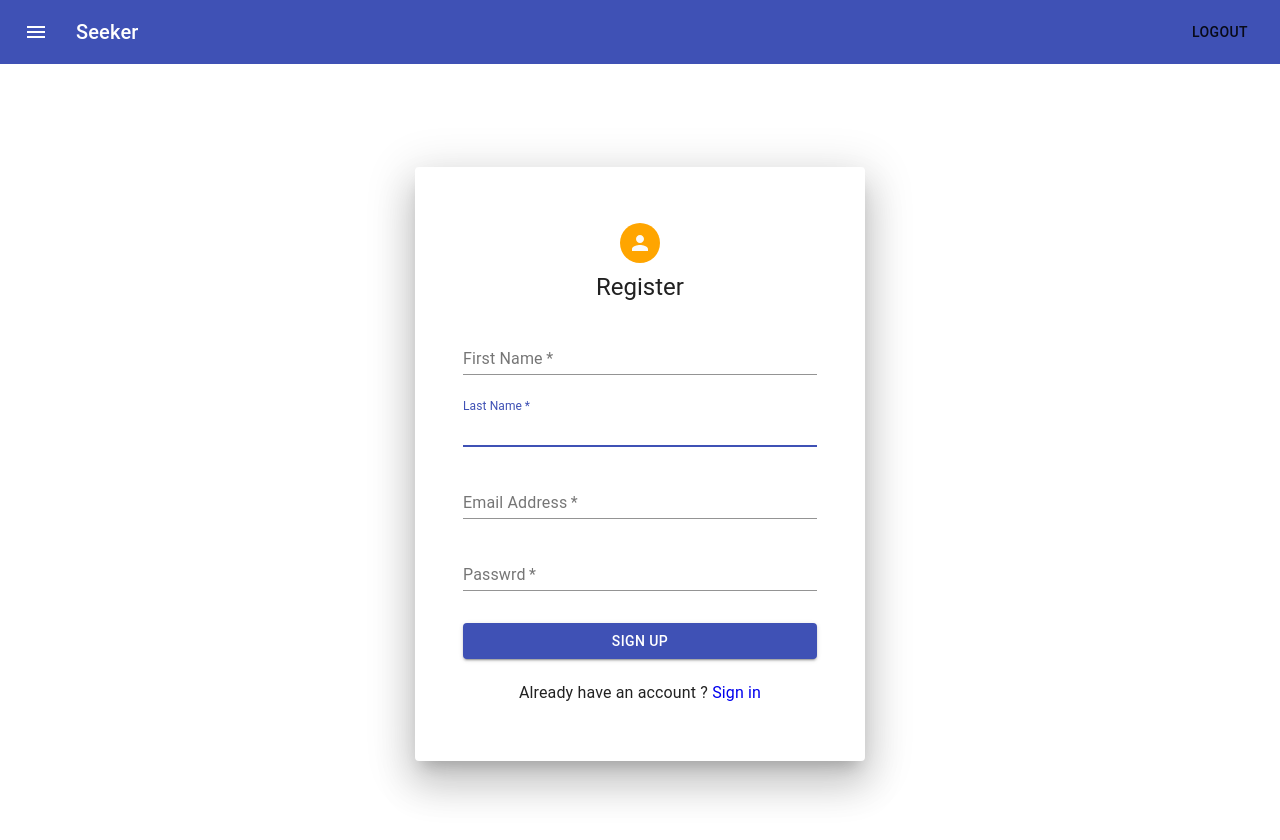
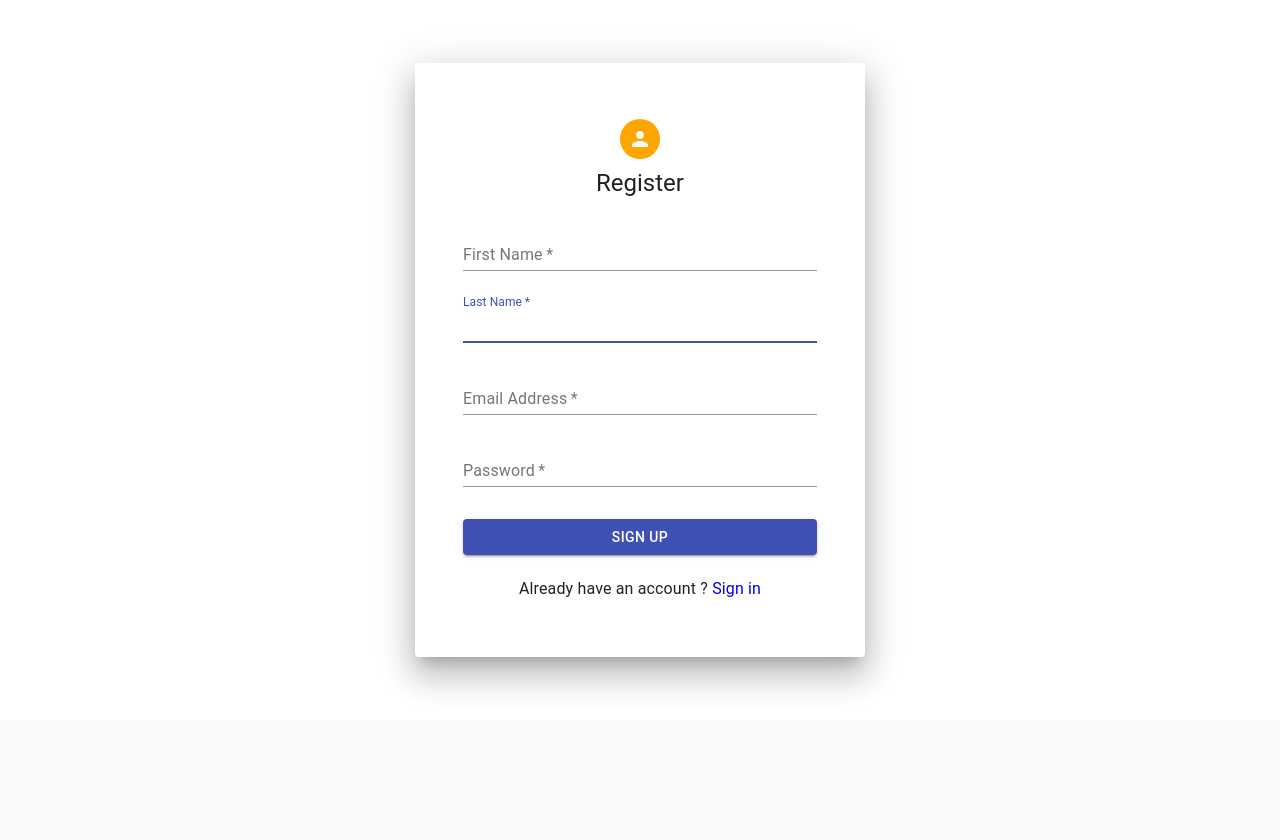
Before and after one commit to about-minor-project/seekers-frontend, a React (Create React App) app: page /register in a window 1280 px wide. Shown: the top 840 px of the page. After the commit the page ends 800 px from the top, so only its background shows below. Built offline with nearby package versions, Linux system fonts and the light colour scheme.

Commit message:
alignment done

```diff
--- a/src/App.js
+++ b/src/App.js
@@ -1,9 +1,8 @@
 import React, { Component } from "react";
 import { BrowserRouter as Router, Switch, Route, Link } from "react-router-dom";
-import SignUp from "./components/Signup";
-import Login from "./components/Login";
-import Profile from "./components/Profile";
-import NavBar from "./components/NavBar";
+import SignUp from "./components/signup";
+import Login from "./components/login";
+import Profile from "./components/profile";
 
 const styles = {
   main: {
@@ -17,7 +16,10 @@ const styles = {
     backgroundRepeat: "no-repeat",
     backgroundSize: "cover",
     position: "relative",
+    overflow: "hidden"
+
   },
+
 };
 class App extends Component {
   constructor(props) {
@@ -53,7 +55,6 @@ class App extends Component {
   render() {
     return (
       <Router>
-        <NavBar/>
         <Switch>
           <Route exact path="/" component={this.renderContent} />
           <Route exact path="/register" component={SignUp} />
--- a/src/components/NavBar.js
+++ b/src/components/NavBar.js
@@ -1,49 +1,102 @@
-import React, { Component } from "react";
-import AppBar from "@material-ui/core/AppBar";
-import Toolbar from "@material-ui/core/Toolbar";
-import Typography from "@material-ui/core/Typography";
-import Button from "@material-ui/core/Button";
-import IconButton from "@material-ui/core/IconButton";
-import MenuIcon from "@material-ui/icons/Menu";
-import {Link} from 'react-router-dom'
-import { makeStyles } from '@material-ui/core/styles';
+import React, { useState, Fragment } from 'react';
+import clsx from 'clsx';
+import { Router, Route, Link } from "react-router-dom";
+import { createBrowserHistory } from "history";
+import { withStyles } from '@material-ui/core/styles';
+import AppBar from '@material-ui/core/AppBar';
+import Toolbar from '@material-ui/core/Toolbar';
+import Typography from '@material-ui/core/Typography';
+import Drawer from '@material-ui/core/Drawer';
+import List from '@material-ui/core/List';
+import ListItem from '@material-ui/core/ListItem';
+import ListItemText from '@material-ui/core/ListItemText';
+import IconButton from '@material-ui/core/IconButton';
+import MenuIcon from '@material-ui/icons/Menu';
 
-const useStyles = makeStyles((theme) => ({
+const drawerWidth = 240;
+const history = createBrowserHistory();
+
+const styles = theme => ({
   root: {
-    flexGrow: 1,
+    flexGrow: 1
+  },
+  flex: {
+    flex: 1
+  },
+  drawerPaper: {
+    position: "relative",
+    width: drawerWidth
   },
   menuButton: {
-    marginRight: theme.spacing(2),
+    marginLeft: -12,
+    marginRight: 20
   },
-  title: {
-    flexGrow: 1,
+  toolbarMargin: theme.mixins.toolbar,
+  aboveDrawer: {
+    zIndex: theme.zIndex.drawer + 1
   },
-}));
 
-const NavBar = () => {
-  const classes = useStyles();
-  return (
-    <div>
-      <AppBar position="static">
+});
+
+const MyToolbar = withStyles(styles)(
+  ({ classes, title, onMenuClick }) => (
+    <Fragment>
+      <AppBar className={classes.aboveDrawer}>
         <Toolbar>
           <IconButton
-            edge="start"
             className={classes.menuButton}
             color="inherit"
-            aria-label="menu"
+            aria-label="Menu"
+            onClick={onMenuClick}
           >
             <MenuIcon />
           </IconButton>
-          <Typography variant="h6" className={classes.title}>
+          <Typography variant="h5" className={classes.title}>
             Seeker
           </Typography>
-          <Link style={{ textDecoration: "none", color: "white" }} to="/">
-            <Button>logout</Button>
-          </Link>
-        </Toolbar>
-      </AppBar>
+          </Toolbar>
+       </AppBar>
+      <div className={classes.toolbarMargin} />
+    </Fragment>
+  )
+);
+
+const MyDrawer = withStyles(styles)(
+  ({ classes, variant, open, onClose, onItemClick }) => (
+
+    <Drawer variant={variant} open={open} onClose={onClose} classes={{paper: classes.drawerPaper }}>
+      <div className={clsx({[classes.toolbarMargin]: variant === 'persistent' })}/>
+      <List>
+        <ListItem button component={Link} to="/Profile" onClick={onItemClick('Profile')}>
+          <ListItemText>Profile</ListItemText>
+        </ListItem>
+        <ListItem  button component={Link} to="/" onClick={onItemClick('Logout')}>
+          <ListItemText>Logout</ListItemText>
+        </ListItem>
+       </List>
+    </Drawer>
+     )
+);
+
+function AppBarInteraction({ classes, variant }) {
+  const [drawer, setDrawer] = useState(false);
+  const [title, setTitle] = useState('Profile');
+  const toggleDrawer = () => {
+    setDrawer(!drawer);
+  };
+
+  const onItemClick = title => () => {
+    setTitle(title);
+    setDrawer(variant === 'temporary' ? false : drawer);
+    setDrawer(!drawer);
+  };
+
+  return (
+    <div className={classes.root}>
+      <MyToolbar title={title} onMenuClick={toggleDrawer} />
+      <MyDrawer open={drawer}  onClose={toggleDrawer} onItemClick={onItemClick} variant={variant}/>
     </div>
   );
-};
+}
 
-export default NavBar;
+export default withStyles(styles)(AppBarInteraction);
--- a/src/components/login.js
+++ b/src/components/login.js
@@ -10,7 +10,6 @@ import {
 } from "@material-ui/core";
 import LockIcon from "@material-ui/icons/LockOutlined";
 import Typography from "@material-ui/core/Typography";
-import profile from './Profile';
 import { Link } from "react-router-dom";
 const styles = {
   main: {
@@ -107,7 +106,7 @@ class Login extends Component {
                 onChange={e => this.setState({ password: e.target.value })}
               />
             </FormControl>
-            <Link style={{ textDecoration: "none", color: "white" }} to="/profile">
+            <Link style={{ textDecoration: "none", color: "white" }} to="/Profile">
               <Button
                 fullWidth
                 variant="contained"
--- a/src/components/profile.js
+++ b/src/components/profile.js
@@ -1,5 +1,32 @@
 import React from "react";
+import NavBar from "./NavBar.js";
+
+
+const styles = {
+  main: {
+    backgroundColor: "#282c34",
+    minHeight: "100vh",
+    display: "flex",
+    flexDirection: "column",
+    alignItems: "center",
+    justifyContent: "center",
+    backgroundPosition: "center",
+    backgroundRepeat: "no-repeat",
+    backgroundSize: "cover",
+    position: "relative",
+     },
+    p:{
+      color: "blue",
+      fontSize:"40px"
+    }
+};
 
 export default function ButtonAppBar() {
-  return <h2>Welcome to your profile!</h2>;
+
+return (
+<>
+<NavBar/>
+  <p >welcome to profile</p>
+  </>);
+
 }
--- a/src/components/signup.js
+++ b/src/components/signup.js
@@ -13,9 +13,10 @@ import PersonIcon from "@material-ui/icons/Person";
 import { Link } from "react-router-dom";
 
 const styles = {
+
   main: {
     backgroundColor: "white",
-    minHeight: "100vh",
+    minHeight: "90vh",
     display: "flex",
     flexDirection: "column",
     alignItems: "center",
@@ -47,7 +48,7 @@ const styles = {
     backgroundColor: "orange"
   },
   form: {
-    width: "auto", // Fix IE 11 issue.
+    width: "auto",
     marginTop: 8
   },
   submit: {
@@ -94,7 +95,7 @@ class SignUp extends Component {
       <div style={styles.main}>
         <main style={styles.mainForm}>
           <CssBaseline />
-          <Paper style={styles.paper} elevation={24}>
+          <Paper style={styles.paper} elevation={20}>
             <Avatar style={styles.avatar}>
               <PersonIcon />
             </Avatar>
@@ -137,7 +138,7 @@ class SignUp extends Component {
 
               {/* Password */}
               <FormControl margin="normal" required fullWidth>
-                <InputLabel htmlFor="password">Passwrd</InputLabel>
+                <InputLabel htmlFor="password">Password</InputLabel>
                 <Input
                   name="password"
                   type="password"
```
